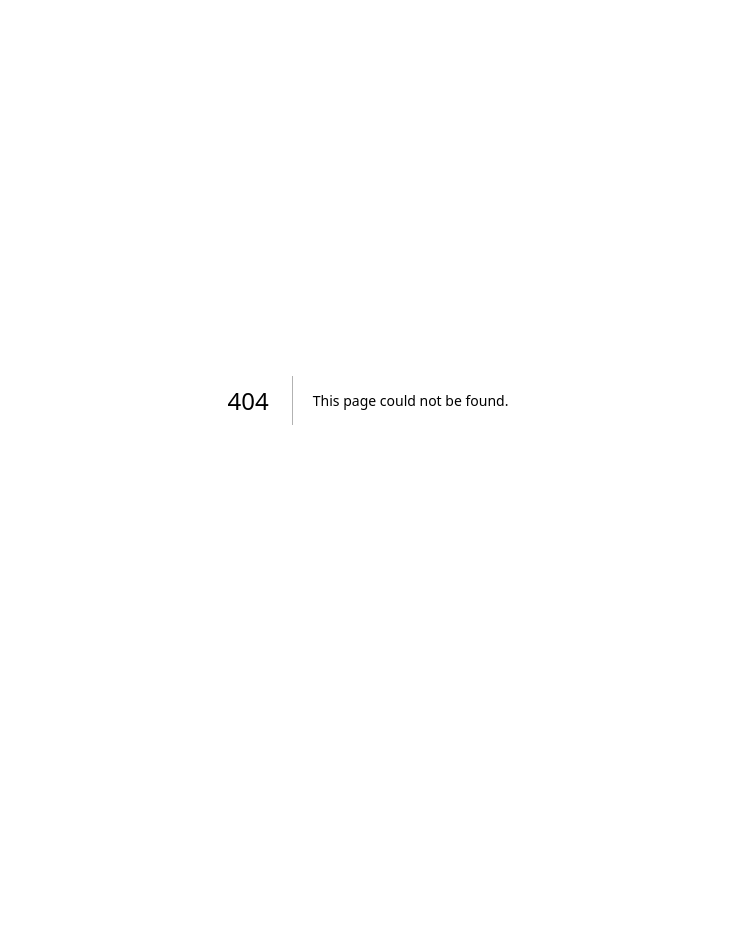
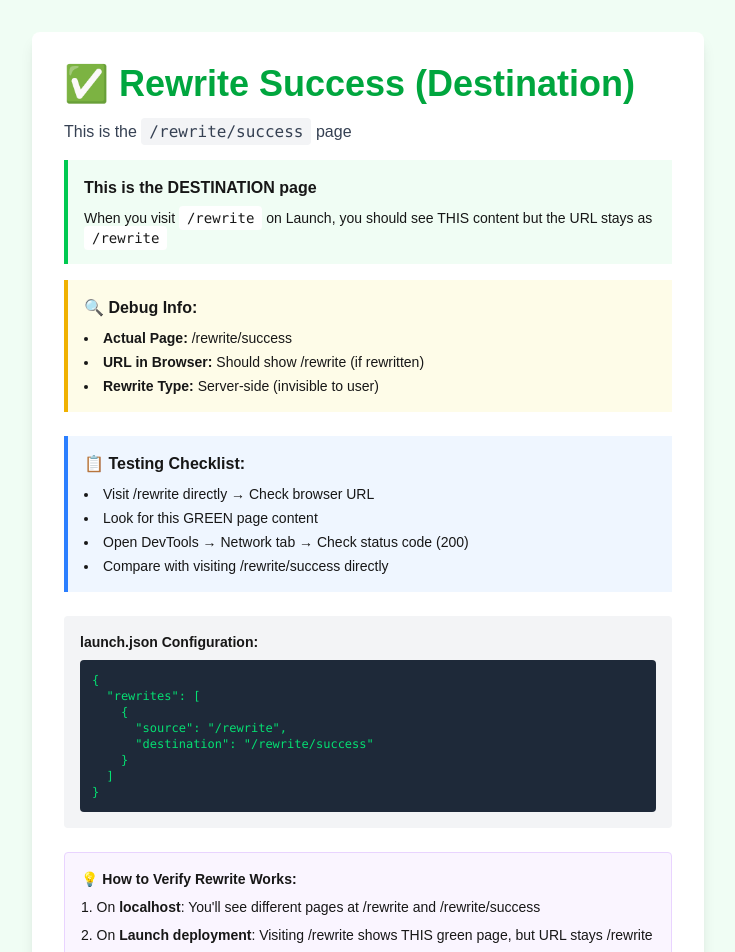
Before and after one commit to Rohan-Agrawal454/Launch_Features, a Next.js app: page /rewrite/success in a window 1280 px wide. Before the commit this address had no page. Shown: the top 952 px of the page, without its empty margins (272-1007 px from the left). Before the commit the page ends 800 px from the top, so only its background shows below. Built offline with nearby package versions, Linux system fonts and the light colour scheme.

Commit message:
Added some pages to test rewrite

```diff
--- /dev/null
+++ b/app/new_rewrite/page.tsx
@@ -0,0 +1,41 @@
+export default function NewRewritePage() {
+  return (
+    <div className="min-h-screen bg-teal-50 p-8">
+      <div className="max-w-2xl mx-auto bg-white rounded-lg shadow-lg p-8">
+        <h1 className="text-4xl font-bold text-teal-600 mb-4">
+          ✨ New Rewrite Page
+        </h1>
+        <p className="text-gray-700 mb-4">
+          This is the <code className="bg-gray-100 px-2 py-1 rounded">/new_rewrite</code> page
+        </p>
+
+        <div className="bg-teal-50 border-l-4 border-teal-500 p-4 mb-4">
+          <p className="font-semibold mb-2">Current Route:</p>
+          <code className="text-sm">/new_rewrite</code>
+        </div>
+
+        <div className="bg-green-50 border-l-4 border-green-500 p-4 mb-4">
+          <p className="font-semibold mb-2">Rewrite Test:</p>
+          <p className="text-sm">
+            This page can be used as a rewrite destination. When another route
+            rewrites to this page, the browser URL stays the same but shows this content.
+          </p>
+        </div>
+
+        <div className="mt-6 p-4 bg-gray-50 rounded">
+          <p className="text-sm text-gray-600 mb-2">Example launch.json configuration:</p>
+          <pre className="bg-gray-800 text-green-400 p-3 rounded text-xs overflow-x-auto">
+{`{
+  "rewrites": [
+    {
+      "source": "/some-path",
+      "destination": "/new_rewrite"
+    }
+  ]
+}`}
+          </pre>
+        </div>
+      </div>
+    </div>
+  );
+}
--- /dev/null
+++ b/app/rewrite/page.tsx
@@ -0,0 +1,27 @@
+export default function RewritePage() {
+  return (
+    <div className="min-h-screen bg-purple-50 p-8">
+      <div className="max-w-2xl mx-auto bg-white rounded-lg shadow-lg p-8">
+        <h1 className="text-4xl font-bold text-purple-600 mb-4">
+          🔄 Rewrite Source Page
+        </h1>
+        <p className="text-gray-700 mb-4">
+          This is the <code className="bg-gray-100 px-2 py-1 rounded">/rewrite</code> page
+        </p>
+
+        <div className="bg-purple-50 border-l-4 border-purple-500 p-4 mb-4">
+          <p className="font-semibold mb-2">Current Route:</p>
+          <code className="text-sm">/rewrite</code>
+        </div>
+
+        <div className="bg-blue-50 border-l-4 border-blue-500 p-4">
+          <p className="font-semibold mb-2">Note:</p>
+          <p className="text-sm">
+            If this route is configured for rewrite in launch.json,
+            the URL will stay as /rewrite but content from another route will be shown.
+          </p>
+        </div>
+      </div>
+    </div>
+  );
+}
--- /dev/null
+++ b/app/rewrite/success/page.tsx
@@ -0,0 +1,64 @@
+export default function RewriteSuccessPage() {
+  return (
+    <div className="min-h-screen bg-green-50 p-8">
+      <div className="max-w-2xl mx-auto bg-white rounded-lg shadow-lg p-8">
+        <h1 className="text-4xl font-bold text-green-600 mb-4">
+          ✅ Rewrite Success (Destination)
+        </h1>
+        <p className="text-gray-700 mb-4">
+          This is the <code className="bg-gray-100 px-2 py-1 rounded">/rewrite/success</code> page
+        </p>
+
+        <div className="bg-green-50 border-l-4 border-green-500 p-4 mb-4">
+          <p className="font-semibold mb-2">This is the DESTINATION page</p>
+          <p className="text-sm">
+            When you visit <code className="bg-white px-2 py-1 rounded">/rewrite</code> on Launch,
+            you should see THIS content but the URL stays as <code className="bg-white px-2 py-1 rounded">/rewrite</code>
+          </p>
+        </div>
+
+        <div className="bg-yellow-50 border-l-4 border-yellow-500 p-4 mb-6">
+          <p className="font-semibold mb-2">🔍 Debug Info:</p>
+          <ul className="list-disc list-inside space-y-1 text-sm">
+            <li><strong>Actual Page:</strong> /rewrite/success</li>
+            <li><strong>URL in Browser:</strong> Should show /rewrite (if rewritten)</li>
+            <li><strong>Rewrite Type:</strong> Server-side (invisible to user)</li>
+          </ul>
+        </div>
+
+        <div className="bg-blue-50 border-l-4 border-blue-500 p-4 mb-6">
+          <p className="font-semibold mb-2">📋 Testing Checklist:</p>
+          <ul className="list-disc list-inside space-y-1 text-sm">
+            <li>Visit /rewrite directly → Check browser URL</li>
+            <li>Look for this GREEN page content</li>
+            <li>Open DevTools → Network tab → Check status code (200)</li>
+            <li>Compare with visiting /rewrite/success directly</li>
+          </ul>
+        </div>
+
+        <div className="mt-6 p-4 bg-gray-100 rounded">
+          <p className="text-sm font-semibold mb-2">launch.json Configuration:</p>
+          <pre className="bg-gray-800 text-green-400 p-3 rounded text-xs overflow-x-auto">
+{`{
+  "rewrites": [
+    {
+      "source": "/rewrite",
+      "destination": "/rewrite/success"
+    }
+  ]
+}`}
+          </pre>
+        </div>
+
+        <div className="mt-6 p-4 bg-purple-50 rounded border border-purple-200">
+          <p className="text-sm font-semibold mb-2">💡 How to Verify Rewrite Works:</p>
+          <ol className="list-decimal list-inside space-y-2 text-sm">
+            <li>On <strong>localhost</strong>: You&apos;ll see different pages at /rewrite and /rewrite/success</li>
+            <li>On <strong>Launch deployment</strong>: Visiting /rewrite shows THIS green page, but URL stays /rewrite</li>
+            <li>Check <code className="bg-white px-1 rounded">X-Rewrite</code> header in DevTools (if Launch adds it)</li>
+          </ol>
+        </div>
+      </div>
+    </div>
+  );
+}
```
